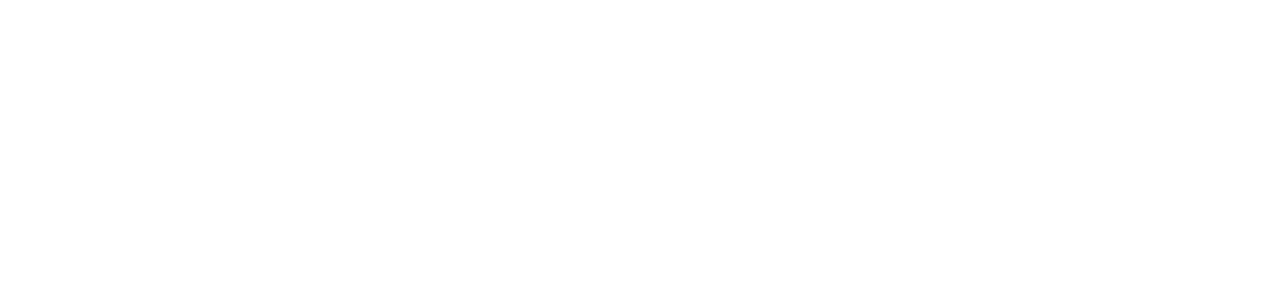
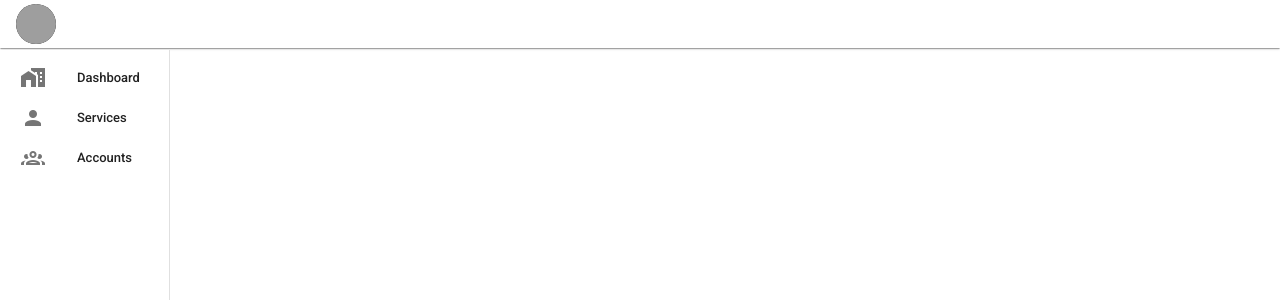
Before and after one commit to kyleoneil/Mentez-Engineering-Services, a Vue app in the folder management/: page / in a window 1280 px wide. Shown: the top 300 px of the page. Built offline with nearby package versions, Linux system fonts and the light colour scheme; grey boxes are pictures that could not be loaded.

Commit message:
Updates (creation/fixes)
- App.vue updated

- Header.vue created

- Login.vue updated

```diff
--- a/management/public/index.html
+++ b/management/public/index.html
@@ -6,6 +6,8 @@
     <meta name="viewport" content="width=device-width,initial-scale=1.0">
     <link rel="icon" href="<%= BASE_URL %>favicon.ico">
     <title><%= htmlWebpackPlugin.options.title %></title>
+    <link rel="stylesheet" href="https://fonts.googleapis.com/css?family=Roboto:100,300,400,500,700,900">
+    <link rel="stylesheet" href="https://cdn.jsdelivr.net/npm/@mdi/font@latest/css/materialdesignicons.min.css">
     <link rel="stylesheet" href="https://fonts.googleapis.com/css?family=Roboto:100,300,400,500,700,900">
     <link rel="stylesheet" href="https://cdn.jsdelivr.net/npm/@mdi/font@latest/css/materialdesignicons.min.css">
   </head>
--- a/management/src/App.vue
+++ b/management/src/App.vue
@@ -1,22 +1,20 @@
 <template>
-  <router-view>></router-view>
+  <v-app>
+    <v-main style="padding:56px 0px 0px 180px">
+      <app-header></app-header>
+      <router-view></router-view>
+    </v-main>
+  </v-app>
 </template>
 
 <script>
-
+import Header from './components/Header.vue'
 export default {
   components: {
-  }
-}
+    'app-header': Header,
+  },
+
+  data: () => ({
+  }),
+};
 </script>
-
-<style>
-#app {
-  font-family: Avenir, Helvetica, Arial, sans-serif;
-  -webkit-font-smoothing: antialiased;
-  -moz-osx-font-smoothing: grayscale;
-  text-align: center;
-  color: #2c3e50;
-  margin-top: 60px;
-}
-</style>
--- a/management/src/components/Dashboard.vue
+++ b/management/src/components/Dashboard.vue
@@ -1,10 +1,16 @@
 <template>
-    <div>
-        <p>HUWAW</p>
-    </div>
+  <div>
+    <p>asdas</p>
+
+
+  </div>
 </template>
 <script>
 export default {
+  data () {
+    return {
 
+    }
+  },
 }
 </script>
--- /dev/null
+++ b/management/src/components/Header.vue
@@ -0,0 +1,57 @@
+<template>
+  <div>
+    <v-app-bar
+      dense
+      fixed
+      color="white"
+      elevation=1
+    >
+      <v-list-item-avatar color="grey darken-3">
+        <v-img
+          class="elevation-6"
+          alt=""
+          src="https://avataaars.io/?avatarStyle=Transparent&topType=ShortHairShortCurly&accessoriesType=Prescription02&hairColor=Black&facialHairType=Blank&clotheType=Hoodie&clotheColor=White&eyeType=Default&eyebrowType=DefaultNatural&mouthType=Default&skinColor=Light"
+        ></v-img>
+      </v-list-item-avatar>
+    </v-app-bar>
+
+    <v-navigation-drawer
+      style="margin-top:50px"
+      fixed
+      permanent
+      width="170px"
+
+    >
+
+      <v-list dense>
+        <v-list-item
+          style="padding-left:21px"
+          v-for="item in items"
+          :key="item.title"
+          link
+        >
+          <v-list-item-icon>
+            <v-icon>{{ item.icon }}</v-icon>
+          </v-list-item-icon>
+
+          <v-list-item-content>
+            <v-list-item-title>{{ item.title }}</v-list-item-title>
+          </v-list-item-content>
+        </v-list-item>
+      </v-list>
+    </v-navigation-drawer>
+  </div>
+</template>
+<script>
+export default {
+  data () {
+    return {
+        items: [
+          { title: 'Dashboard', icon: 'mdi-home-city' },
+          { title: 'Services', icon: 'mdi-account' },
+          { title: 'Accounts', icon: 'mdi-account-group-outline' },
+        ],
+    }
+  },
+}
+</script>
--- a/management/src/components/Login.vue
+++ b/management/src/components/Login.vue
@@ -1,11 +1,122 @@
 <template>
-    <div>
-        <p>Login</p>
-    </div>
+  <div>
+    <v-img
+      src="https://wallpaperaccess.com/full/2581470.jpg"
+      height="100vh"
+    >
+      <v-overlay
+        light
+      >
+        <v-container
+          class="grey lighten-5 mb-6"
+          style="padding: 0px"
+        >
+          <v-row no-gutters>
+            <v-col>
+              <v-card
+                elevation="2"
+                width="230px"
+                height="400px"
+                style="border-radius: 5px 0px 0px 5px"
+              >
+              <v-container
+                style="padding-top: 50px"
+              >
+                <v-container style="padding-bottom: 0px">
+                  <p class="font-weight-medium" style="margin:0%">Login</p>
+                </v-container>
+                <v-container>
+                  <v-text-field
+                    v-model="username"
+                    label="Username"
+                    :rules="rules"
+                    hide-details="auto"
+                  ></v-text-field>
+                </v-container>
+                <v-container>
+                  <v-text-field
+                    v-model="password"
+                    type="password"
+                    label="Password"
+                    :rules="rules"
+                    hide-details="auto"
+                  ></v-text-field>
+                </v-container>
+                <v-container class="text-center">
+                  <v-btn
+                    class=".justify-center"
+                    color="primary"
+                    elevation="2"
+                    small
+                    v-on:click="submit()"
+                  >
+                  Sign In
+                  </v-btn>
+                </v-container>
+              </v-container>
+              </v-card>
+            </v-col>
+            <v-col>
+              <v-card
+                elevation="2"
+                width="500px"
+                height="400px"
+                style="border-radius: 0px 5px 5px 0px"
+              >
+                <v-img
+                  src="https://thumbs.dreamstime.com/b/d-printing-d-print-blue-background-as-illustration-parallel-lines-branching-out-tree-structure-90867937.jpg"
+                  height="100%"
+                >
+                </v-img>
+              </v-card>
+            </v-col>
+          </v-row>
+
+        </v-container>
+      </v-overlay>
+    </v-img>
+  </div>
 </template>
 
 <script>
+// import axios from 'axios';
 export default {
+  data(){
+    return{
+      username:"",
+      password:"",
 
+      alignments: [
+      'start',
+      'center',
+      'end',
+      ],
+      rules: [
+        value => !!value || 'Required.',
+        value => (value && value.length >= 3) || 'Min 3 characters',
+      ],
+    }
+  },
+  methods:{
+    submit: function(){
+      // axios({
+      //   method: 'POST',
+      //   url: 'http://localhost:3000/login',
+      //   data:{
+      //     email: this.email,
+      //     password: this.password
+      //   },
+      //   withCredentials: true
+      // })
+      // .then((response) =>{
+      //   if(response.status == 200 && response.data.verify == "success"){
+      //     this.$router.push('/dashboard');
+      //   }
+      //   if(response.status == 200 && response.data.verify == "failed"){
+      //     this.$router.go();
+      //   }
+      // })
+    }
+  }
 }
 </script>
```
